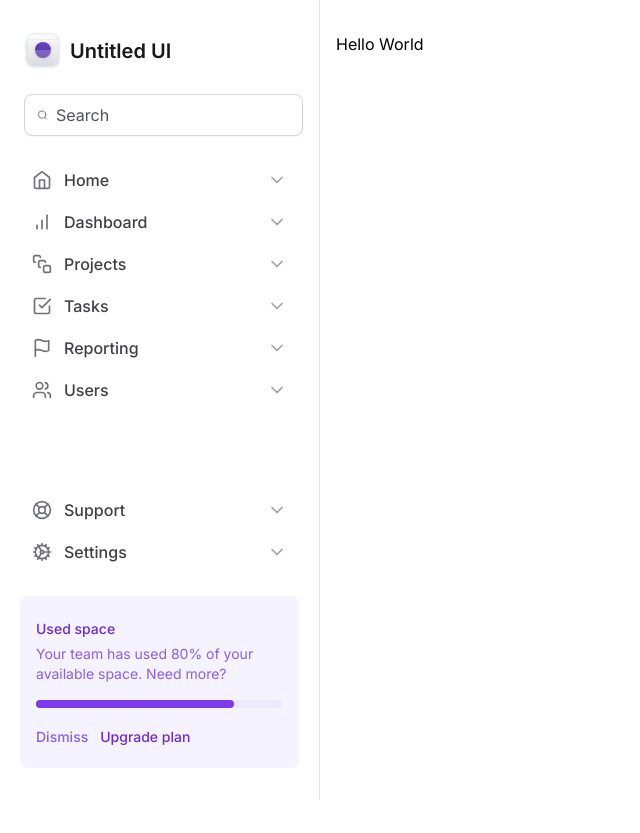
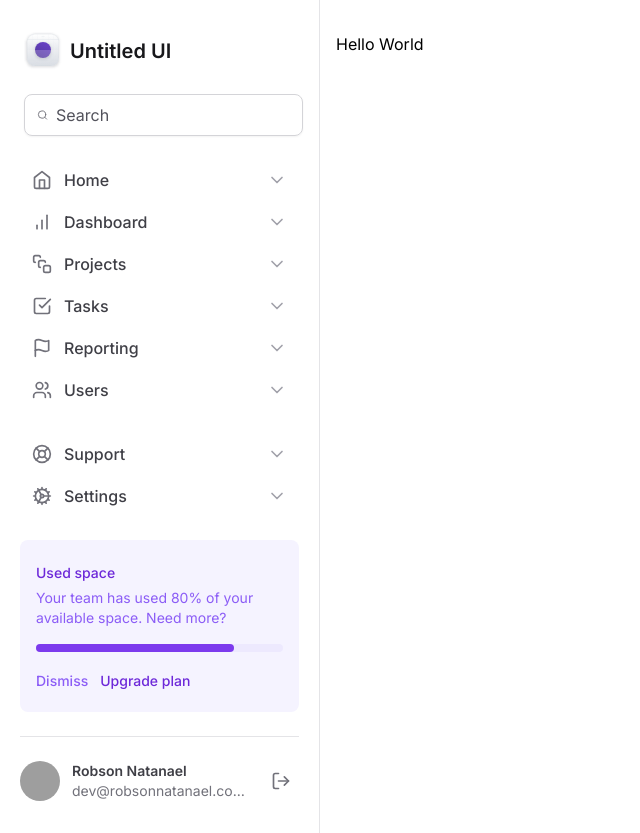
Before and after one commit to ignite-projects/tailwind-next, a Next.js app: page / in a window 1280 px wide. Shown: the whole page, without its empty margins (0-640 px from the left). Before the commit the page ends 800 px from the top, so only its background shows below. Built offline with nearby package versions, Linux system fonts and the light colour scheme; grey boxes are pictures that could not be loaded.

Commit message:
feat: user profile created

```diff
--- /dev/null
+++ b/src/components/Sidebar/Profile.tsx
@@ -0,0 +1,23 @@
+import { LogOut } from "lucide-react";
+
+export function Profile() {
+  return (
+    <div className="grid grid-cols-profile items-center gap-3">
+      <img
+        src="https://github.com/robsonnatanael.png" className="h-10 w-10 rounded-full"
+        alt=""
+      />
+      <div className="flex flex-col truncate">
+        <span className="text-sm font-semibold text-zinc-700">
+          Robson Natanael
+        </span>
+        <span className="truncate text-sm text-zinc-500">
+          dev@robsonnatanael.com.br
+        </span>
+      </div>
+      <button className="ml-auto rounded-md p-2 hover:bg-zinc-50">
+        <LogOut className="h-5 w-5 text-zinc-500" />
+      </button>
+    </div>
+  )
+}
--- a/src/components/Sidebar/index.tsx
+++ b/src/components/Sidebar/index.tsx
@@ -12,6 +12,7 @@
 } from 'lucide-react'
 import { NavItem } from './NavItem'
 import { UsedSpaceWidget } from './UsedSpaceWidget'
+import { Profile } from './Profile'
 
 export function Sidebar() {
   return (
@@ -42,6 +43,10 @@
         </nav>
 
         <UsedSpaceWidget />
+
+        <div className="h-px bg-zinc-200" />
+
+        <Profile />
       </div>
     </aside>
   )
--- a/tailwind.config.ts
+++ b/tailwind.config.ts
@@ -6,6 +6,7 @@
     extend: {
       gridTemplateColumns: {
         app: 'minmax(18rem, 20rem) 1fr',
+        profile: 'max-content 1fr max-content'
       },
       maxWidth: {
         app: '700px',
```
